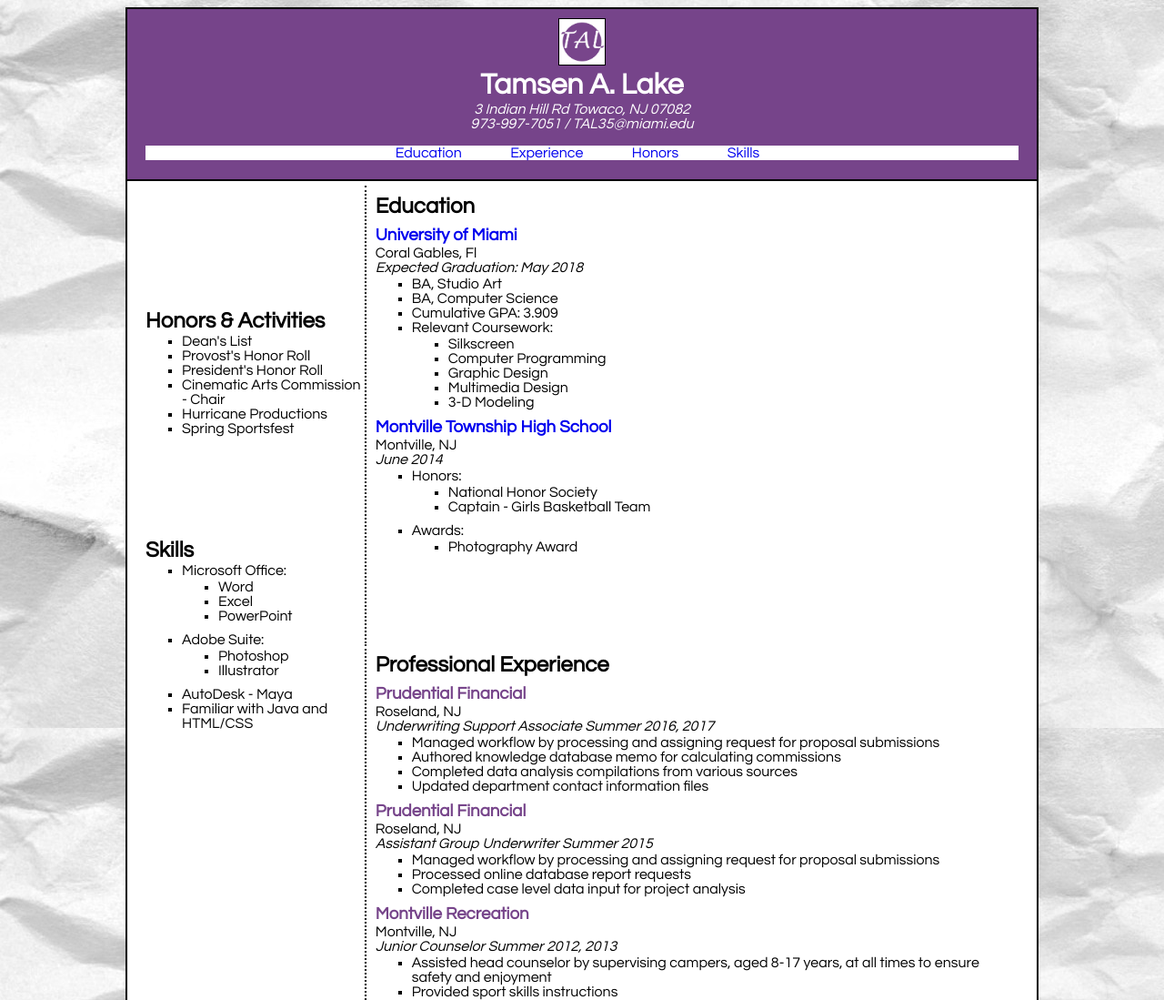
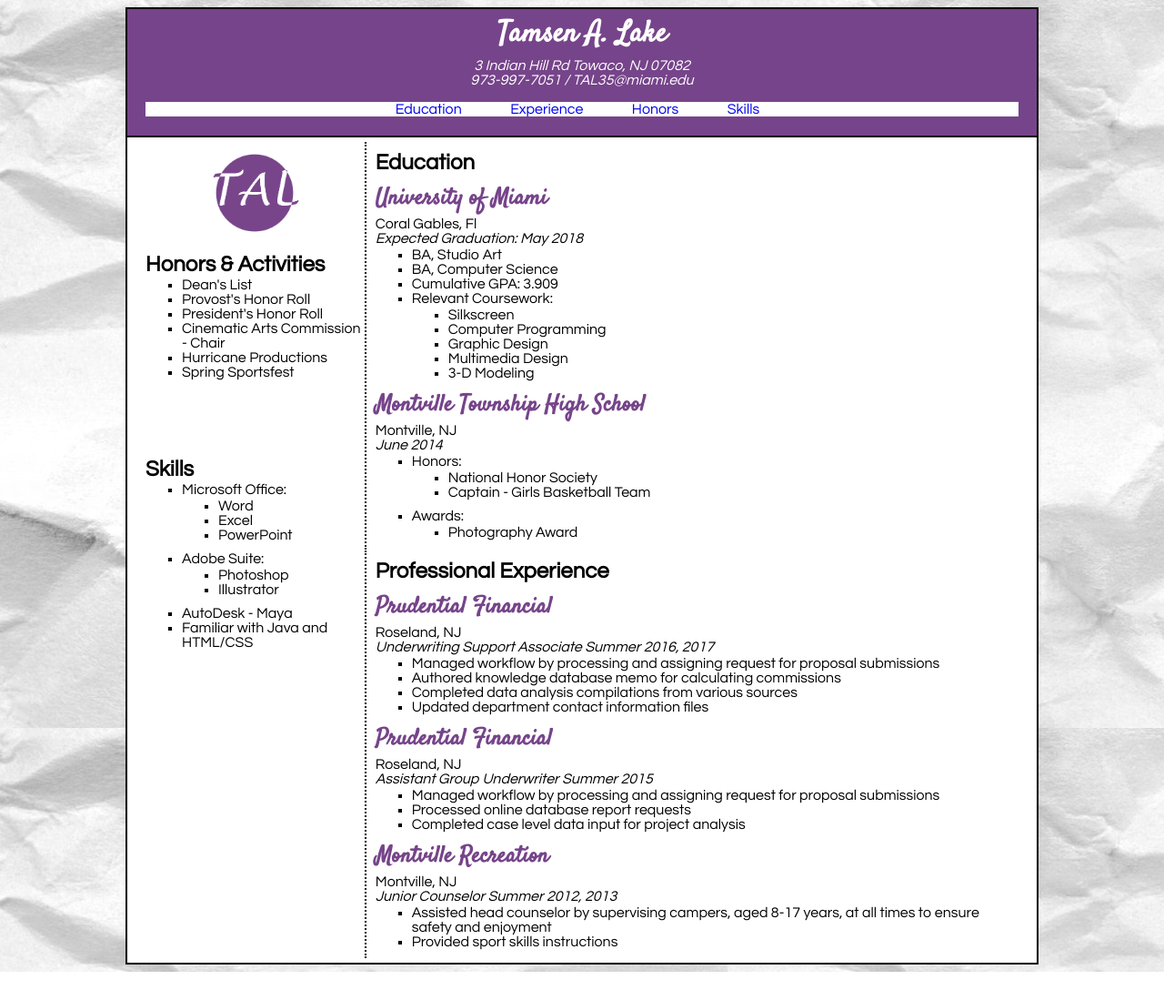
Before and after one commit to tamilake/tamilake.github.io, a plain HTML site: page resume.html in a window 1280 px wide. Shown: the top 1099 px of the page at 91% size. After the commit the page ends 1068 px from the top, so only its background shows below. Drawn offline with Linux system fonts and the light colour scheme.

Commit message:
updated-css

```diff
--- a/resume.html
+++ b/resume.html
@@ -13,7 +13,6 @@
 
   <div id="wrapper">
     <header>
-      <img src="icon-01.png" alt="logo" />
       <h1>Tamsen A. Lake</h1>
       <address>
         3 Indian Hill Rd Towaco, NJ 07082 <br>
@@ -30,6 +29,7 @@
     </header>
 
     <main>
+      <img id="circle" src="icon-01.png" alt="logo" />
       <section id="education">
         <h2>Education</h2>
         <article>
--- a/style.css
+++ b/style.css
@@ -1,3 +1,5 @@
+@import url('https://fonts.googleapis.com/css?family=Satisfy');
+
 body {
   font-family: "Century Gothic", "Arial", sans-serif;
   background-image: url("paper.jpg");
@@ -5,6 +7,7 @@ body {
 }
 
 header, main {
+  min-width: 600px;
   max-width: 960px;
   margin: 0 auto;
   background-color: #fff;
@@ -75,14 +78,20 @@ nav a:hover {
   padding-left: 10px;
 }
 
+#circle {
+  grid-area: circle;
+  border-radius: 50%;
+  margin: auto auto;
+}
+
 main {
   display: grid;
   grid-template-columns: 1fr 3fr;
-  grid-template-rows: repeat(8, 125px);
+  grid-template-rows: repeat(8, 1fr);
   grid-gap: 1px;
 
   grid-template-areas:
-  ". education"
+  "circle education"
   "honors education"
   "honors education"
   "skills education"
@@ -108,24 +117,29 @@ main h2, h3 {
 
 main h3 {
   color: rgb(118,68,138);
+  font-family: "Satisfy", "Century Gothic", "Arial", sans-serif;
+  font-size: 25px;
 }
 
 main a:link, a:visited, a:active {
   text-decoration: none;
+  color: rgb(118,68,138);
 }
 
 main a:hover {
   text-decoration: underline;
+  color: rgb(118,68,138);
 }
 
 h1{
-  margin: 2px 0px;
+  margin: 0px 0px 2px;
+  font-family: "Satisfy", "Century Gothic", "Arial", sans-serif;
 }
+
 
 img {
   background-color: #fff;
-  height: 50px;
-  width: 50px;
+  height: 100px;
+  width: 100px;
   margin-top: 5px;
-  border: 1px solid #000;
 }
```
